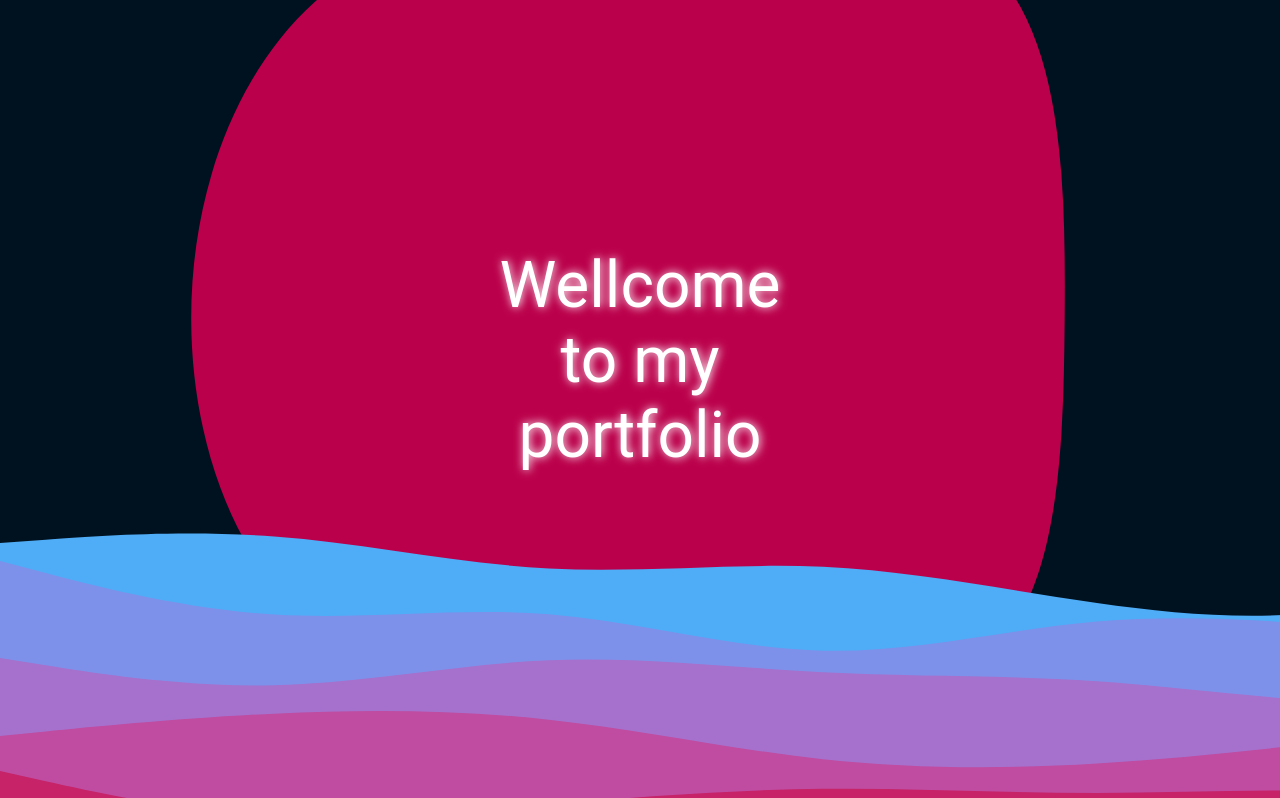
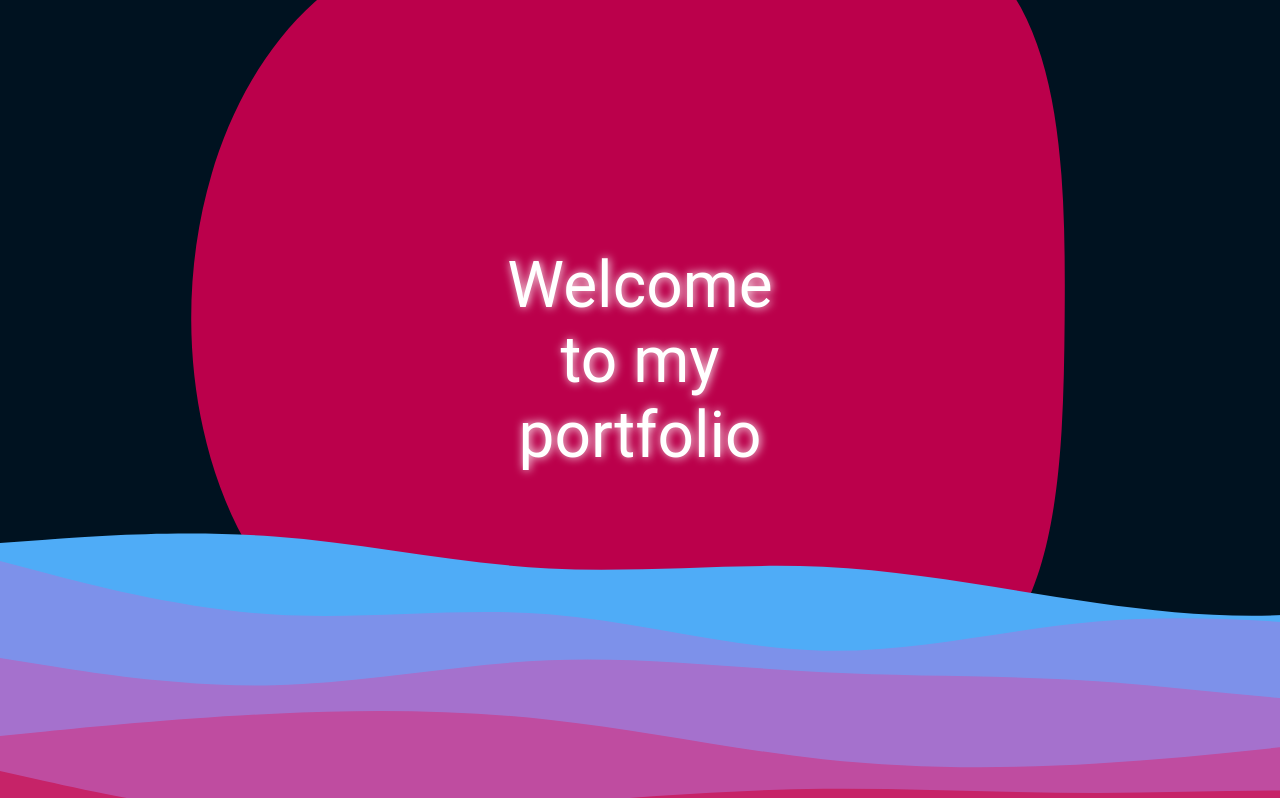
Before and after one commit to shaxxxsadid/rdesign, a website: page index.html in a window 1280 px wide. Shown: the top 798 px of the page. Drawn offline with nearby package versions, Linux system fonts and the light colour scheme.

Commit message:
Update index.html

```diff
--- a/index.html
+++ b/index.html
@@ -34,7 +34,7 @@
         </svg>
         <div class="title">
             <span class="headerText">
-                Wellcome
+                Welcome
             </span>
             <span class="headerText">
                 to my
```
